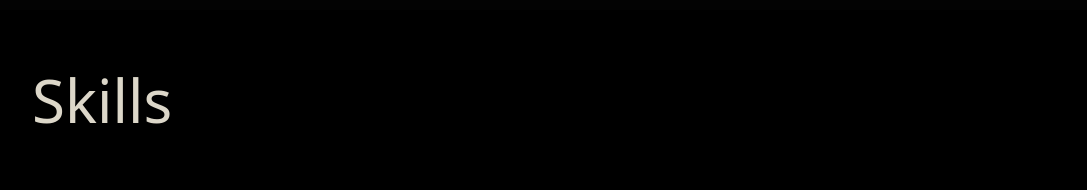
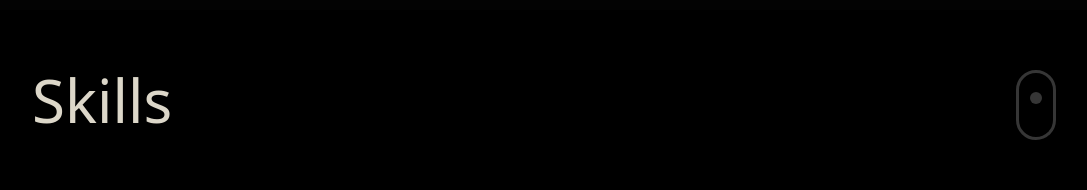
Before and after one commit to Mohsin-25/portfolio_2025, a React (Vite) app: page / in a window 1280 px wide. Shown: the part 1650-1840 px from the top of the page, without its empty margins (96-1183 px from the left). Built offline with nearby package versions, Linux system fonts and the light colour scheme.

Commit message:
added scroll icon animation

```diff
--- a/src/Components/Navbar/Navbar.jsx
+++ b/src/Components/Navbar/Navbar.jsx
@@ -32,7 +32,7 @@ const Navbar = () => {
               <span className="lessThan">{"<"}</span>
               <span className="mr-1 primary-text">
                 <CharacterFlip mode="auto" speed={100}>
-                  {"mohsin"}
+                  {""}
                 </CharacterFlip>
               </span>
               <span className="slash">{"/"}</span>
--- a/src/Components/Skills/Skills.jsx
+++ b/src/Components/Skills/Skills.jsx
@@ -25,7 +25,14 @@ const HorizontalScrollCarousel = () => {
     <section ref={targetRef} className="px-12 md:px-32 relative h-[400vh]">
       <div className="sticky top-0 flex h-screen items-center overflow-hidden">
         {/* <RevealAnimation> */}
-        <h1 className="text-5xl md:text-6xl absolute top-[60px]">Skills</h1>
+        <div className="flex flex-row justify-between absolute top-[60px] w-full">
+          <h1 className="text-5xl md:text-6xl">Skills</h1>
+          <div class="scroll-icon-container">
+            <div class="field">
+              <div class="mouse text-[10px] flex justify-center"></div>
+            </div>
+          </div>
+        </div>
         {/* </RevealAnimation> */}
         <motion.div style={{ x }} className="flex gap-8">
           {skills?.map((card, index) => {
--- a/src/index.css
+++ b/src/index.css
@@ -63,7 +63,7 @@ body {
   scrollbar-width: none; /* Firefox */
 }
 
-/* /////////////////////////// */
+/* Navbar logo animation */
 
 .lessThan,
 .moreThan,
@@ -135,3 +135,150 @@ body {
     transform: rotate3d(1, 0, 0, 0deg);
   }
 }
+
+/* Scroll icon animation */
+
+.scroll-icon-container {
+  /* width: 100%; */
+  height: 100%;
+  display: flex;
+  /* align-items: start; */
+  /* justify-content: start; */
+  /* margin-bottom: auto; */
+}
+
+.field {
+  display: flex;
+  align-items: center;
+  justify-content: space-around;
+  /* width: 300px; */
+}
+
+.mouse {
+  width: 40px;
+  height: 70px;
+  border: 3px solid #ffffff36;
+  border-radius: 60px;
+  position: relative;
+  &::before {
+    /* content: "Scroll"; */
+    content: "";
+    width: 12px;
+    height: 12px;
+    position: absolute;
+    bottom: 10px;
+    color: #ffffff36;
+    left: 50%;
+    transform: translateX(-50%);
+    background-color: #ffffff36;
+    border-radius: 50%;
+    opacity: 1;
+    animation: wheel 2s infinite;
+    -webkit-animation: wheel 2s infinite;
+  }
+}
+
+@keyframes wheel {
+  to {
+    /* opacity: 0; */
+    bottom: 40px;
+  }
+}
+
+@-webkit-keyframes wheel {
+  to {
+    /* opacity: 0; */
+    bottom: 40px;
+  }
+}
+
+.scroll {
+  width: 60px;
+  height: 60px;
+  border: 2px solid #ffffff;
+  border-radius: 50%;
+  position: relative;
+  animation: down 1.5s infinite;
+  -webkit-animation: down 1.5s infinite;
+  &::before {
+    content: "";
+    position: absolute;
+    top: 15px;
+    left: 18px;
+    width: 18px;
+    height: 18px;
+    border-left: 2px solid #ffffff;
+    border-bottom: 2px solid #ffffff;
+    transform: rotate(-45deg);
+  }
+}
+
+@keyframes down {
+  0% {
+    transform: translate(0);
+  }
+  20% {
+    transform: translateY(15px);
+  }
+  40% {
+    transform: translate(0);
+  }
+}
+
+@-webkit-keyframes down {
+  0% {
+    transform: translate(0);
+  }
+  20% {
+    transform: translateY(15px);
+  }
+  40% {
+    transform: translate(0);
+  }
+}
+
+.arrow {
+  width: 0;
+  height: 40px;
+  border: 1px solid #ffffff;
+  position: relative;
+  animation: scroll 1.5s infinite;
+  -webkit-animation: scroll 1.5s infinite;
+  &::after {
+    content: "";
+    display: block;
+    position: absolute;
+    top: 100%;
+    left: -5px;
+    width: 1px;
+    height: 10px;
+
+    border-top: 10px solid #ffffff;
+    border-left: 5px solid transparent;
+    border-right: 5px solid transparent;
+  }
+}
+
+@keyframes scroll {
+  0% {
+    height: 40px;
+  }
+  30% {
+    height: 70px;
+  }
+  60% {
+    height: 40px;
+  }
+}
+
+@-webkit-keyframes scroll {
+  0% {
+    height: 40px;
+  }
+  30% {
+    height: 70px;
+  }
+  60% {
+    height: 40px;
+  }
+}
```
